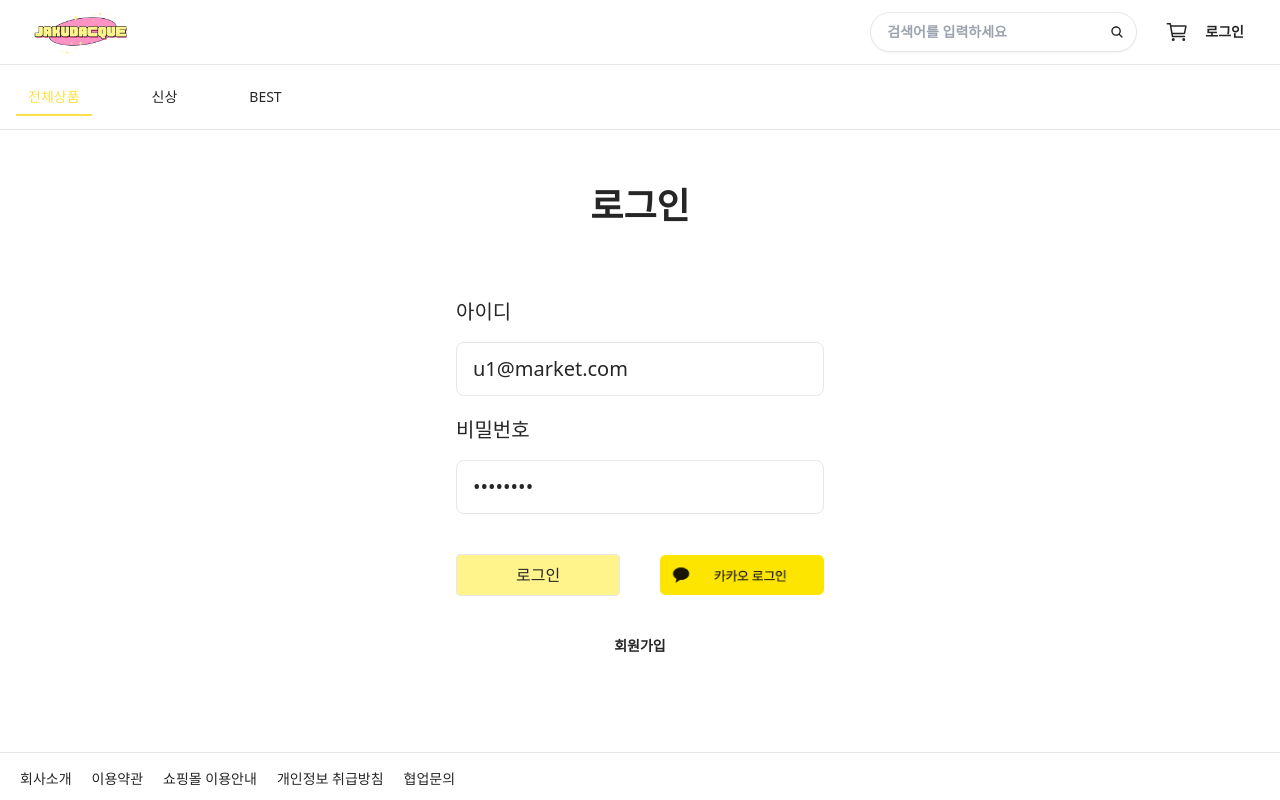
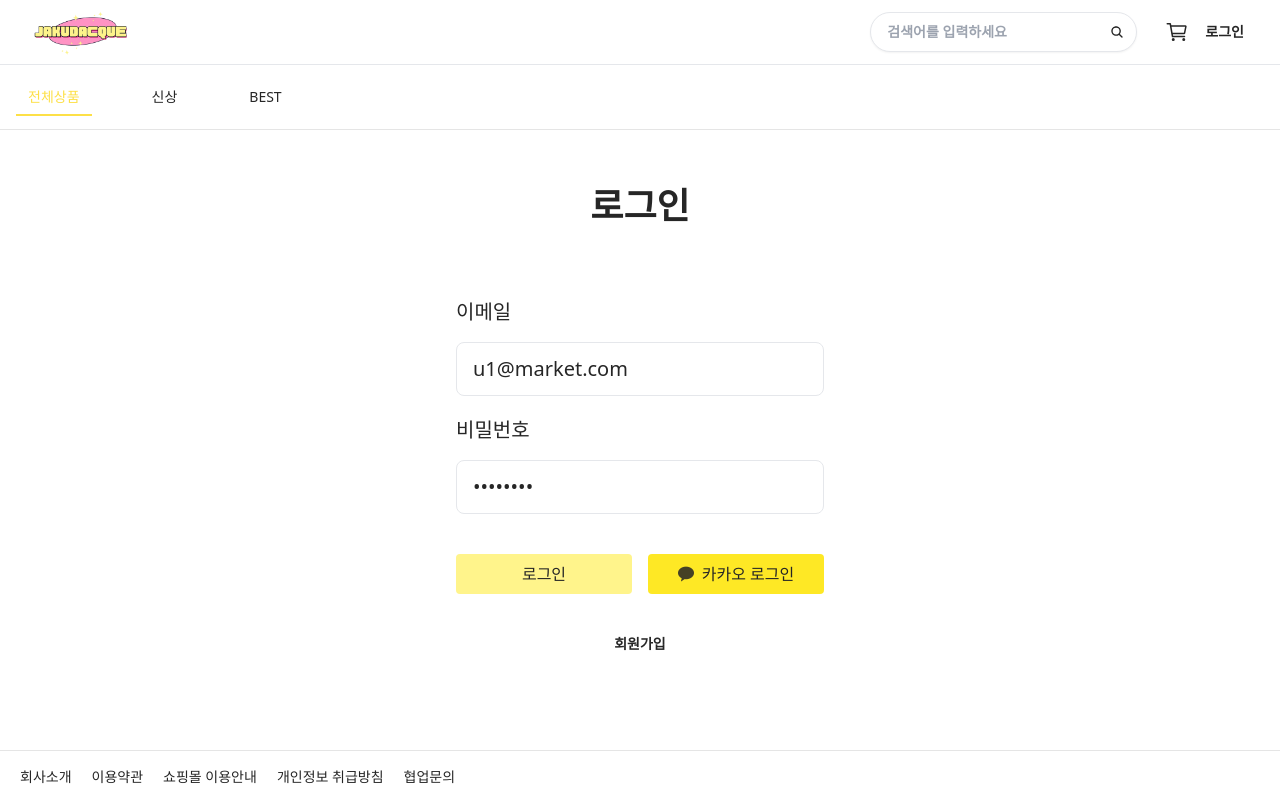
Before and after one commit to FRONTENDBOOTCAMP-11th/Jakudacque, a React (Vite) app: page /user/signin in a window 1280 px wide. Shown: the top 800 px of the page. Built offline with nearby package versions, Linux system fonts and the light colour scheme; no server answers; a web font is replaced by a local one.

Commit message:
💄 style : 카카오 로그인 버튼 수정 및 버튼들 너비 수정

```diff
--- a/src/pages/user/SignIn.jsx
+++ b/src/pages/user/SignIn.jsx
@@ -83,14 +83,14 @@ export default function SignIn() {
         <form className="my-14" onSubmit={handleSubmit(login.mutate)}>
           <div className="mb-5 text-xl">
             <label className="block mb-4" htmlFor="email">
-              아이디
+              이메일
             </label>
             <input
               id="email"
               type="email"
-              placeholder="아이디를 입력하세요"
+              placeholder="이메일을 입력하세요"
               className="w-full px-4 py-3 border rounded-lg focus:outline-none focus:border-secondary-base"
-              {...register("email", { required: "아이디는 필수입니다." })}
+              {...register("email", { required: "이메일은 필수입니다." })}
             />
             <InputError target={errors.email} />
           </div>
@@ -108,20 +108,25 @@ export default function SignIn() {
             <InputError target={errors.password} />
           </div>
           <div className="flex flex-col items-center justify-center gap-6 mt-10">
-            <div className="flex flex-col items-center justify-center gap-10 sm:flex-row">
+            <div className="flex flex-col sm:flex-row items-center justify-center w-full gap-4">
               <button
                 type="submit"
-                className="py-2 flex justify-center items-center border rounded bg-secondary-base hover:bg-secondary-dark"
-                style={{ width: "200px", height: "auto" }}
+                className="w-full sm:w-1/2 py-2 flex justify-center items-center rounded bg-secondary-base hover:bg-secondary-dark"
               >
                 로그인
               </button>
-              <button type="button" onClick={loginHandler}>
+              <button
+                type="button"
+                onClick={loginHandler}
+                className="w-full sm:w-1/2 py-2 flex justify-center items-center rounded bg-[#FEE500] text-black"
+                style={{ opacity: 0.85 }}
+              >
                 <img
-                  src="/kakao_login.png"
-                  alt="카카오 로그인"
-                  style={{ width: "200px", height: "auto" }}
+                  src="/kakao_symbol.png"
+                  alt="카카오 아이콘"
+                  className="w-4 h-4 mr-2 brightness-0 opacity-85"
                 />
+                <span className="whitespace-nowrap">카카오 로그인</span>
               </button>
             </div>
             <Link
```
Also changed, not shown: public/kakao_login.png (deleted), public/kakao_symbol.png (added).
